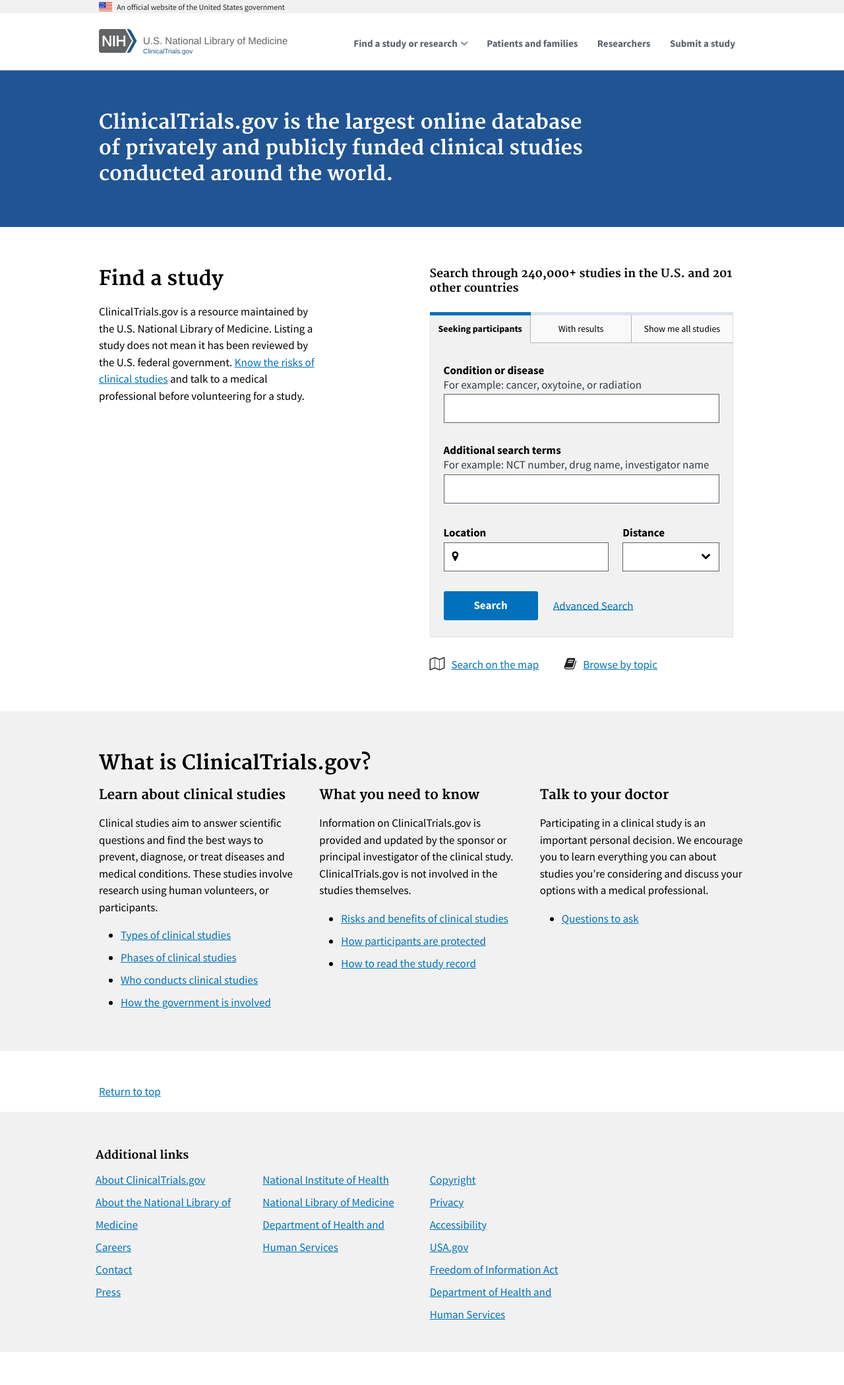
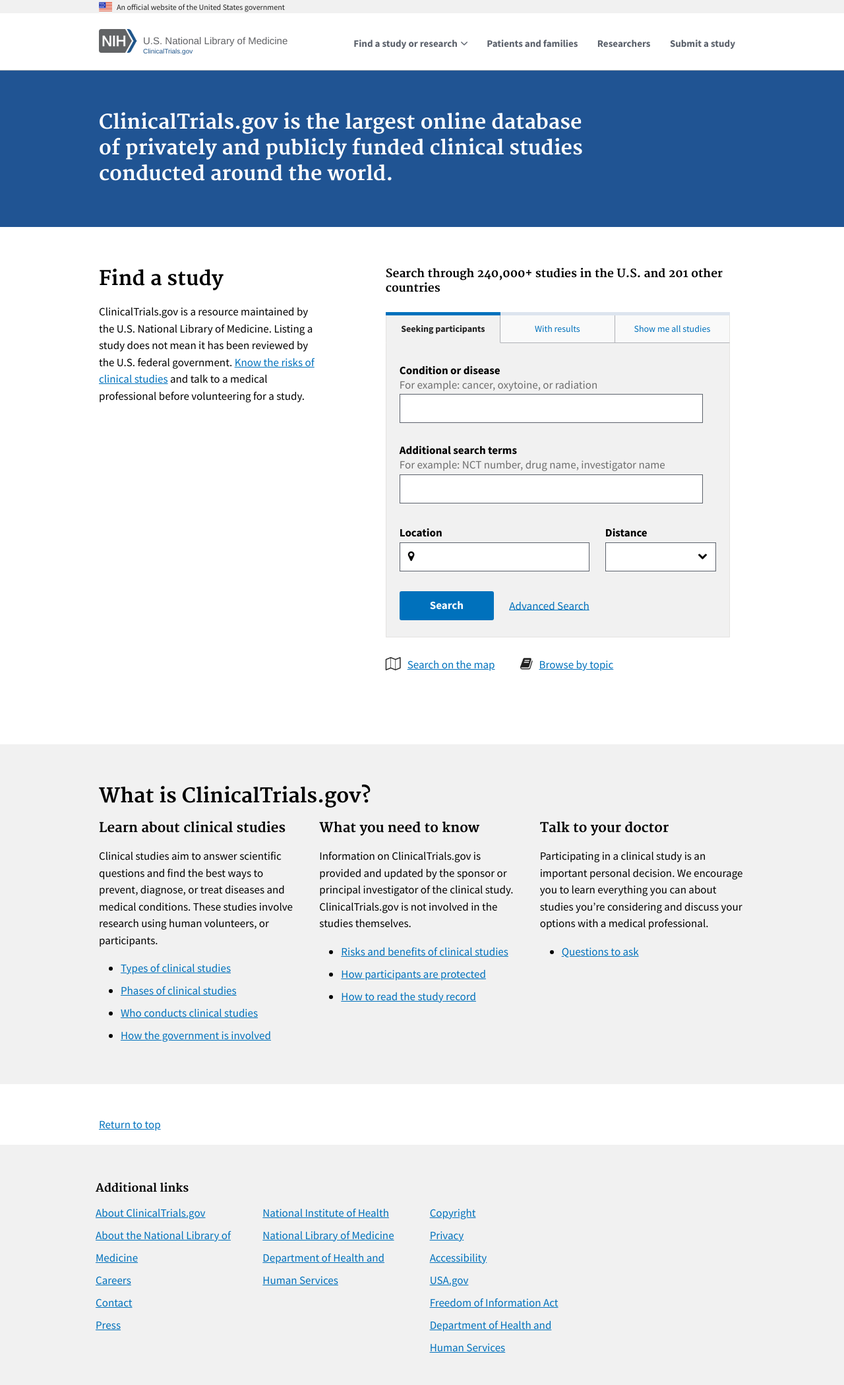
Before and after one commit to 18F/clinical-trials-prototype, a Jekyll site: the page built from pages/home.md, in a window 1280 px wide. Shown: the whole page at 66% size. Built offline with Jekyll 4.4.1, drawn with Linux system fonts in a browser that asks for light colours; before the commit the page ends 2049 px from its top, so only the background shows below that.

Commit message:
Update home search form and add ability to add class to templates

```diff
--- a/_layouts/base.html
+++ b/_layouts/base.html
@@ -10,7 +10,7 @@
     <link rel="stylesheet" type="text/css" href="{{ site.baseurl }}/assets/css/main.css">
     <link rel="stylesheet" href="{{ site.baseurl }}/assets/img/font-awesome-4.7.0/css/font-awesome.min.css">
   </head>
-  <body class="">
+  <body class="page-{{ page.class }}">
     <a class="usa-skipnav" href="#main-content">Skip to main content</a>
     <header class="usa-header usa-header-basic" role="banner">
       <!-- Gov banner BEGIN -->
--- a/_sass/_custom.scss
+++ b/_sass/_custom.scss
@@ -17,6 +17,10 @@
 .usa-width-five-twelfths {
   @include media($medium-screen) {
     margin-right: 0;
+  }
+
+  :first-child {
+    margin-top: 0;
   }
 }
 
@@ -120,6 +124,16 @@
   }
 }
 
+
+// Home
+.page-home {
+  .usa-width-seven-twelfths {
+    @include media($medium-screen) {
+      padding-left: 4rem;
+    }
+  }
+}
+
 // Search ------------ //
 
 .trial-info {
@@ -135,8 +149,6 @@
 }
 
 .form-search-home {
-  max-width: 46rem;
-
   label:not(.label-radio),
   .legend-study-status,
   label[for="location"] {
@@ -191,14 +203,16 @@
 
     [type=radio] + label {
       @include padding(10px null 10px null);
+      border-bottom: 1px solid $color-gray-light;
       border-right: 1px solid $color-gray-light;
+      color: $color-primary;
       margin-bottom: 0;
-      border-bottom: 1px solid $color-gray-light;
     }
 
     [type=radio]:checked + label {
       background-color: $color-gray-lightest;
       border-bottom-color: $color-gray-lightest;
+      color: $color-base;
       font-weight: $font-bold;
 
       &::after {
@@ -208,7 +222,7 @@
   }
 
   .usa-form-hint {
-    color: $color-gray-dark;
+    color: #6e6e6e; // lightest accessible gray on $color-gray-light
   }
 }
 
--- a/pages/home.md
+++ b/pages/home.md
@@ -10,11 +11,11 @@
 </section>
 <section class="usa-section">
   <div class="usa-grid">
-    <div class="usa-width-one-half trial-info">
+    <div class="usa-width-five-twelfths trial-info">
       <h2>Find a study</h2>
       <p>ClinicalTrials.gov is a resource maintained by the U.S. National Library of Medicine. Listing a study does not mean it has been reviewed by the U.S. federal government. <a href="https://clinicaltrials.gov/ct2/about-studies/learn#Considerations">Know the risks of clinical studies</a> and talk to a medical professional before volunteering for a study.</p>
     </div>
-    <div class="usa-width-one-half">
+    <div class="usa-width-seven-twelfths">
       <form class="form-search-home" action="{{ site.baseurl }}/search-results/">
         <fieldset class="fieldset-search">
           <legend class="search-legend">Search through 240,000+ studies in the U.S. and 201 other countries</legend>
```
Also changed, not shown: other parts of pages/home.md (+1 -0 lines).
